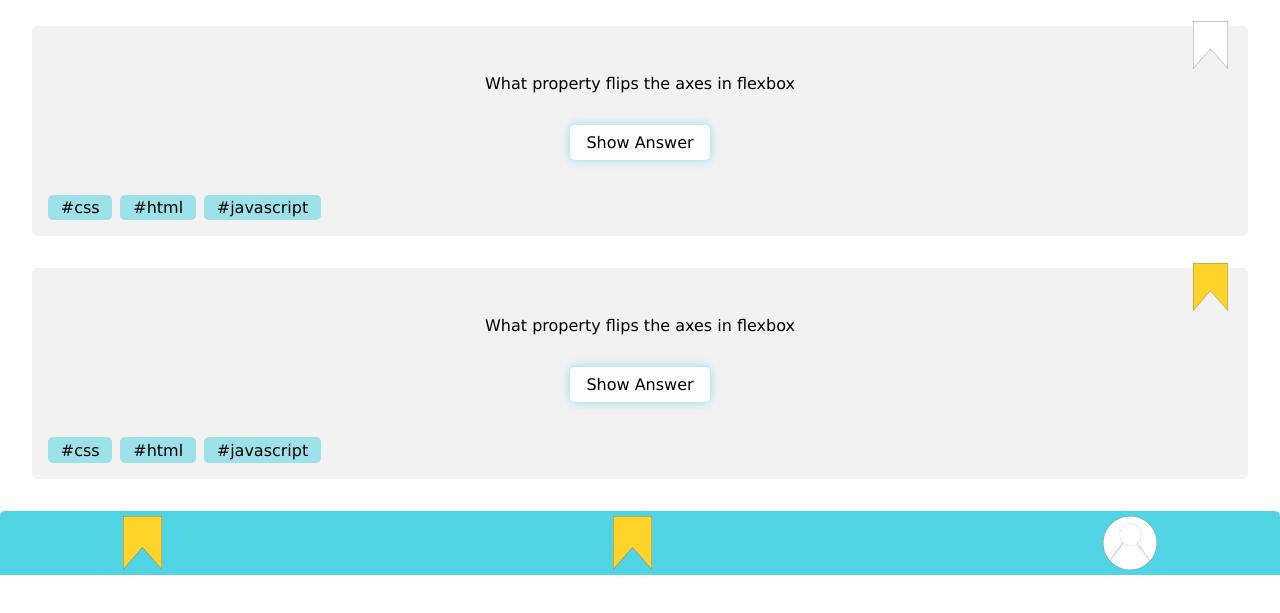
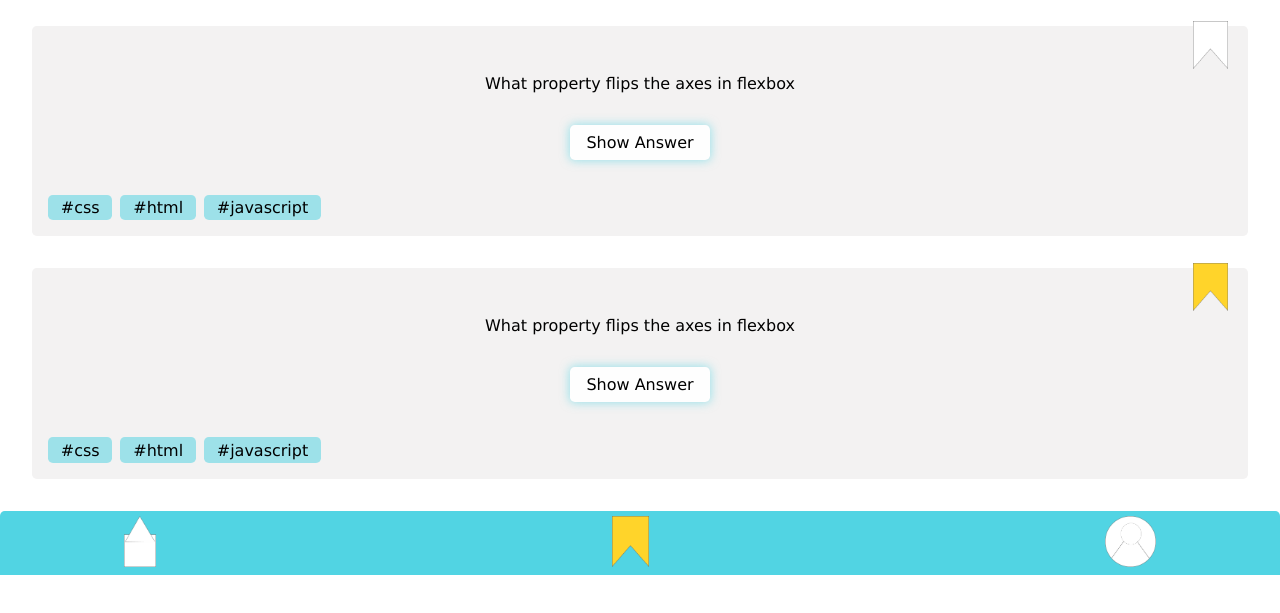
Before and after one commit to MareikeFla/Quizz_App, a plain HTML site: page index.html in a window 1280 px wide. Shown: the part 79-692 px from the top of the page. Drawn offline with Linux system fonts and the light colour scheme.

Commit message:
Add placeholder pictures at footer

```diff
--- a/css/styles.css
+++ b/css/styles.css
@@ -96,5 +96,5 @@ footer {
 }
 
 .imgFooter {
-  height: 100%;
+  height: 95%;
 }
--- a/index.html
+++ b/index.html
@@ -43,7 +43,7 @@
       </article>
     </main>
     <footer>
-      <a href="#"><img src="pictures/bookmark_active.png" alt="Home" class="imgFooter"></a>
+      <a href="#"><img src="pictures/home.png" alt="Home" class="imgFooter"></a>
       <a href="#"></a><img src="pictures/bookmark_active.png" alt="Bookmarks" class="imgFooter"></a>
       <a href="#"></a><img src="pictures/profile.png
       " alt="Profile" class="imgFooter"></a>
```
Also changed, not shown: pictures/home.png (added).
